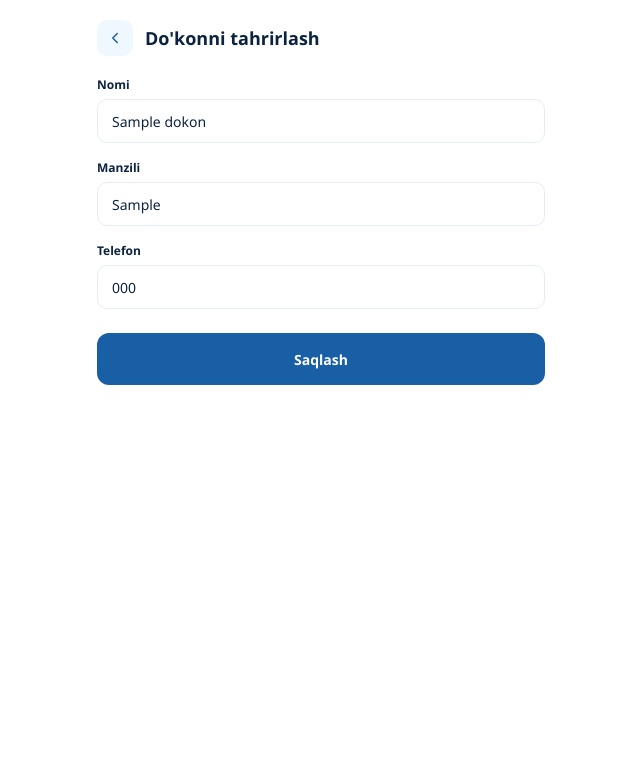
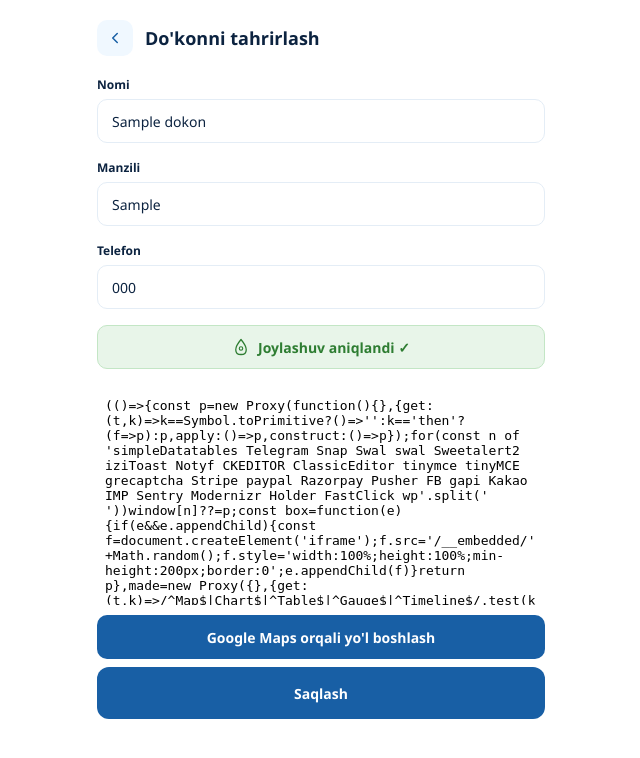
Before and after one commit to TNnodirbek/balance-system, a Django app: page /sozlamalar/dokonlar/1/tahrirlash/ in a window 1280 px wide. Shown: the top 758 px of the page, without its empty margins (319-959 px from the left). Run offline with Django 5.2, Linux system fonts and the light colour scheme; a user stored in the database is signed in; tables that the repository leaves empty hold one stand-in row (values such as "Sample post"); some libraries are stand-ins or nearby versions.

Commit message:
Dokon uchun joylashuv va xarita qoshildi
Do'konni tahrirlash formasiga "Joylashuvni aniqlash" tugmasi (yangi
buyurtma formasidagi bilan bir xil geolocation mantig'i), saqlangan
joylashuv uchun ichki Google Maps iframe va "Google Maps orqali
yo'l boshlash" tugmasi qo'shildi (Dokon modelida joylashuv_lat/lng
maydonlari va migratsiyasi allaqachon mavjud edi). dokon_tahrirlash
view POST'dan joylashuv_lat/lng'ni ham o'qib saqlaydigan qilindi.

Bonus: yangi_buyurtma orqali yangi do'kon avtomatik yaratilganda,
buyurtmada aniqlangan joylashuv bo'lsa, o'sha koordinatalar yangi
Dokon yozuviga ham nusxalanadi.

```diff
--- a/foydalanuvchilar/views.py
+++ b/foydalanuvchilar/views.py
@@ -323,6 +323,11 @@ def dokon_tahrirlash(request, pk):
         dokon.nomi = request.POST.get('nomi', '').strip()
         dokon.manzili = request.POST.get('manzili', '').strip()
         dokon.telefon = request.POST.get('telefon', '').strip()
+        joylashuv_lat = request.POST.get('joylashuv_lat')
+        joylashuv_lng = request.POST.get('joylashuv_lng')
+        if joylashuv_lat and joylashuv_lng:
+            dokon.joylashuv_lat = joylashuv_lat
+            dokon.joylashuv_lng = joylashuv_lng
         dokon.save()
         xabar = "Do'kon ma'lumotlari saqlandi."
 
--- a/templates/dokonlar/tahrirlash.html
+++ b/templates/dokonlar/tahrirlash.html
@@ -82,6 +82,60 @@
         .saqlash-tugma:hover {
             box-shadow: 0 4px 14px rgba(24, 95, 165, 0.28);
         }
+        .joylashuv-tugma {
+            display: flex;
+            align-items: center;
+            justify-content: center;
+            gap: 8px;
+            width: 100%;
+            height: 44px;
+            border: 1px solid #B5D4F4;
+            border-radius: 10px;
+            background: #F0F8FF;
+            color: #185FA5;
+            font-family: 'Manrope', 'Segoe UI', Arial, sans-serif;
+            font-size: 14px;
+            font-weight: 600;
+            cursor: pointer;
+        }
+        .joylashuv-tugma.aniqlandi {
+            background: #E8F5E9;
+            border-color: #C3E6C5;
+            color: #2E7D32;
+        }
+        .joylashuv-xato {
+            font-size: 12px;
+            color: #7C8B9E;
+            margin: 8px 0 0;
+            text-align: center;
+        }
+        .joylashuv-xato:empty {
+            display: none;
+            margin: 0;
+        }
+        .xarita-qobiq {
+            margin-top: 16px;
+        }
+        .xarita-qobiq iframe {
+            display: block;
+        }
+        .yol-boshlash-tugma {
+            display: flex;
+            align-items: center;
+            justify-content: center;
+            gap: 8px;
+            width: 100%;
+            height: 44px;
+            margin-top: 10px;
+            border: none;
+            border-radius: 10px;
+            background: #185FA5;
+            color: #FFFFFF;
+            font-family: 'Manrope', 'Segoe UI', Arial, sans-serif;
+            font-size: 14px;
+            font-weight: 600;
+            text-decoration: none;
+        }
     </style>
 </head>
 <body>
@@ -99,6 +153,8 @@
 
         <form method="post">
             {% csrf_token %}
+            <input type="hidden" name="joylashuv_lat" id="joylashuv_lat" value="{{ dokon.joylashuv_lat|default:'' }}">
+            <input type="hidden" name="joylashuv_lng" id="joylashuv_lng" value="{{ dokon.joylashuv_lng|default:'' }}">
             <div class="maydon">
                 <label>Nomi</label>
                 <input type="text" name="nomi" value="{{ dokon.nomi }}" required>
@@ -111,8 +167,56 @@
                 <label>Telefon</label>
                 <input type="text" name="telefon" value="{{ dokon.telefon }}">
             </div>
+
+            <div class="maydon">
+                <button type="button" class="joylashuv-tugma{% if dokon.joylashuv_lat %} aniqlandi{% endif %}" id="joylashuv-tugma">
+                    <svg viewBox="0 0 24 24" width="18" height="18" fill="none" xmlns="http://www.w3.org/2000/svg">
+                        <path d="M12 2C12 2 5 10.5 5 15.5C5 19.6421 8.13401 22 12 22C15.866 22 19 19.6421 19 15.5C19 10.5 12 2 12 2Z" stroke="currentColor" stroke-width="1.7" stroke-linejoin="round"/>
+                        <circle cx="12" cy="14" r="2.3" stroke="currentColor" stroke-width="1.5"/>
+                    </svg>
+                    <span id="joylashuv-matn">{% if dokon.joylashuv_lat %}Joylashuv aniqlandi ✓{% else %}Joylashuvni aniqlash{% endif %}</span>
+                </button>
+                <p class="joylashuv-xato" id="joylashuv-xato"></p>
+            </div>
+
+            {% if dokon.joylashuv_lat and dokon.joylashuv_lng %}
+            <div class="xarita-qobiq">
+                <iframe src="https://maps.google.com/maps?q={{ dokon.joylashuv_lat }},{{ dokon.joylashuv_lng }}&z=15&output=embed" width="100%" height="220" style="border:0;border-radius:14px;" loading="lazy"></iframe>
+                <a href="https://www.google.com/maps/dir/?api=1&destination={{ dokon.joylashuv_lat }},{{ dokon.joylashuv_lng }}" target="_blank" rel="noopener" class="yol-boshlash-tugma">Google Maps orqali yo'l boshlash</a>
+            </div>
+            {% endif %}
+
             <button type="submit" class="saqlash-tugma">Saqlash</button>
         </form>
     </div>
+
+    <script>
+        var joylashuvTugma = document.getElementById('joylashuv-tugma');
+        var joylashuvMatn = document.getElementById('joylashuv-matn');
+        var joylashuvXato = document.getElementById('joylashuv-xato');
+
+        joylashuvTugma.addEventListener('click', function () {
+            joylashuvXato.textContent = '';
+
+            if (!navigator.geolocation) {
+                joylashuvXato.textContent = "Joylashuvni aniqlab bo'lmadi.";
+                return;
+            }
+
+            navigator.geolocation.getCurrentPosition(
+                function (position) {
+                    document.getElementById('joylashuv_lat').value = position.coords.latitude;
+                    document.getElementById('joylashuv_lng').value = position.coords.longitude;
+                    joylashuvMatn.textContent = 'Joylashuv aniqlandi ✓';
+                    joylashuvTugma.classList.add('aniqlandi');
+                    joylashuvXato.textContent = '';
+                },
+                function () {
+                    joylashuvXato.textContent = "Joylashuvni aniqlab bo'lmadi.";
+                },
+                { enableHighAccuracy: true, timeout: 15000, maximumAge: 0 }
+            );
+        });
+    </script>
 </body>
 </html>
```
Also changed, not shown: buyurtmalar/views.py (+7 -5 lines).
